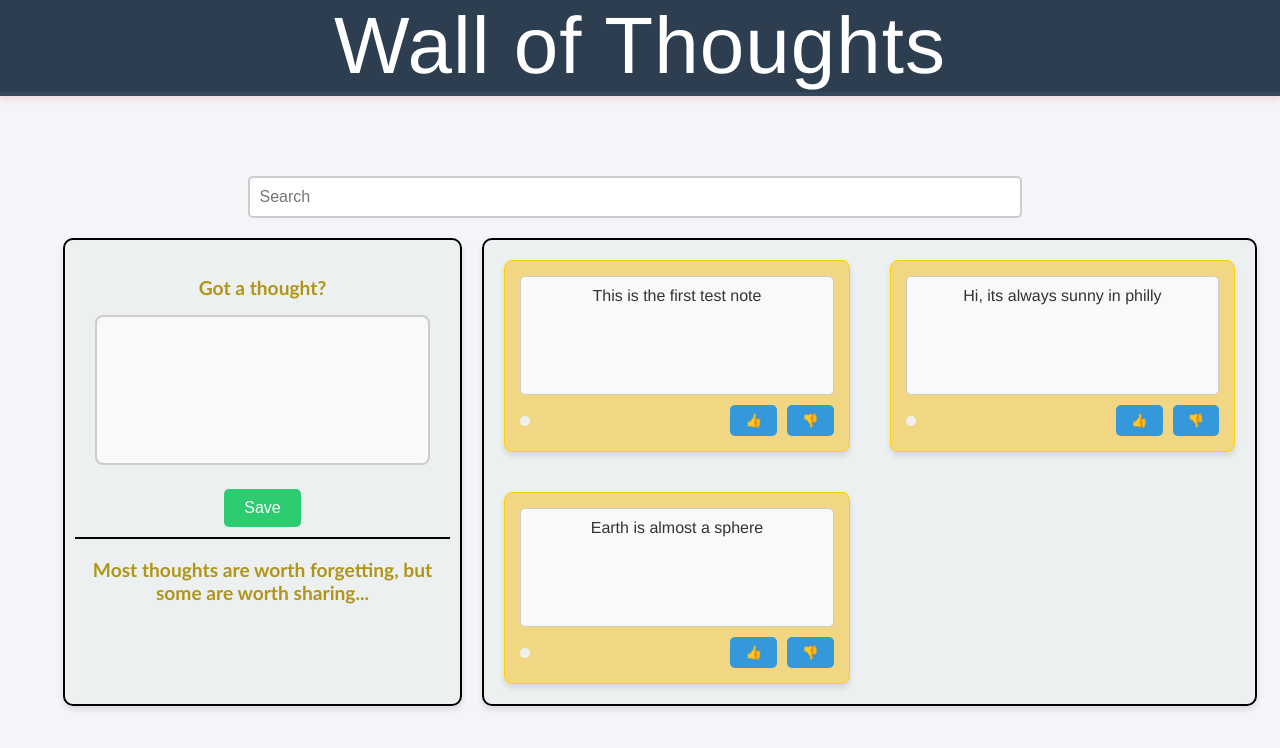
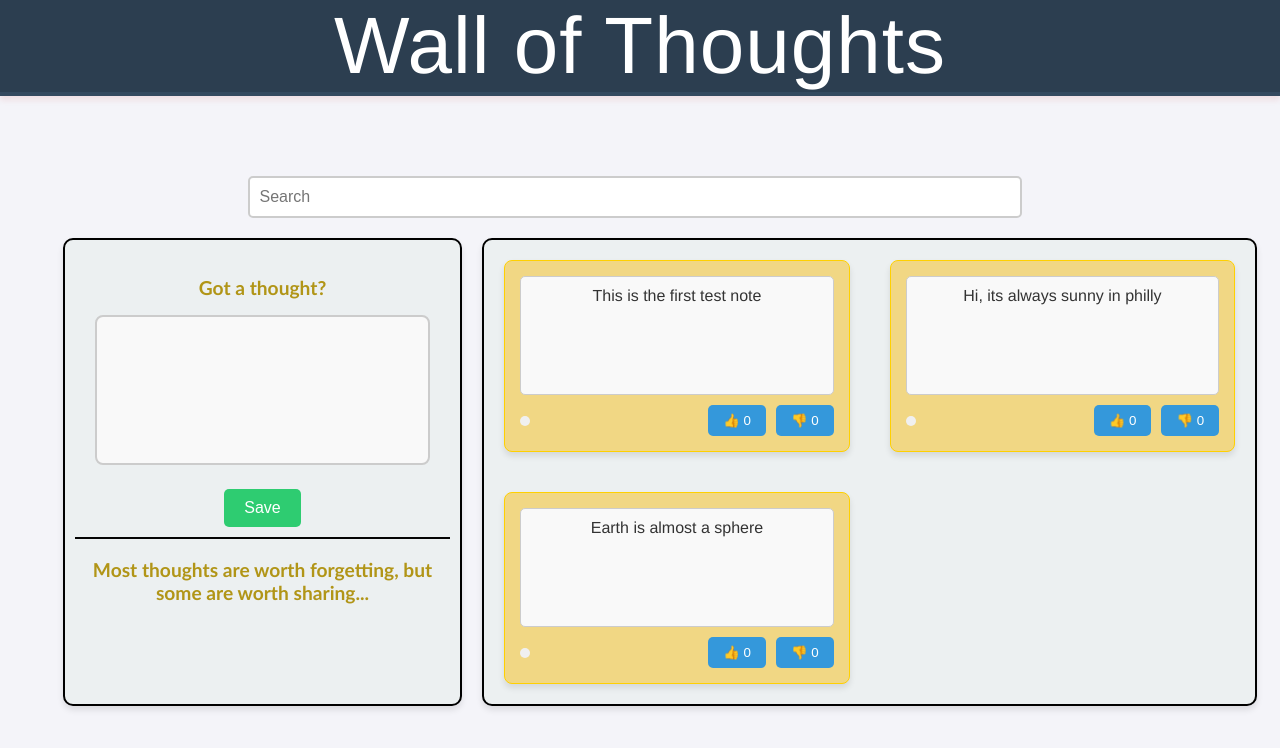
Before and after one commit to 1basilisk/thoughts, a React (Create React App) app: page / in a window 1280 px wide. Shown: the top 748 px of the page. Built offline with nearby package versions, Linux system fonts and the light colour scheme.

Commit message:
added liks and dislikes, need to add DB

```diff
--- a/src/components/Notes.jsx
+++ b/src/components/Notes.jsx
@@ -1,6 +1,11 @@
+import { useState } from 'react';
 import '../App.css';
 
 function Notes({ note }) {
+    const [likes, setLikes] = useState(0);
+    const [dislikes, setDislikes] = useState(0);
+
+
     return (
         <div className="notes" >
             <div className='note-text'> {note.text} </div>
@@ -9,8 +14,8 @@ function Notes({ note }) {
                      {note.datetime}
                 </div>
                 <div className="buttons">
-                    <button> 👍  {note.likes}    </button>
-                    <button> 👎  {note.dislikes} </button>
+                    <button onClick={() => setLikes(likes+1)}> 👍  {likes}    </button>
+                    <button onClick={() => setDislikes(dislikes+1)}> 👎  {dislikes} </button>
                 </div>
             </div>
     </div>
--- a/src/components/SearchBar.jsx
+++ b/src/components/SearchBar.jsx
@@ -8,8 +8,6 @@ export default function SearchBar({searchText, notesData, setCurrentNotes, onSea
         setCurrentNotes(result);
     }
 
-
-
     return (
         <>
             <input type="text" className='search-bar' placeholder="Search" value={searchText} onChange={(e) => searchNotes(e.target.value)}/>
```
